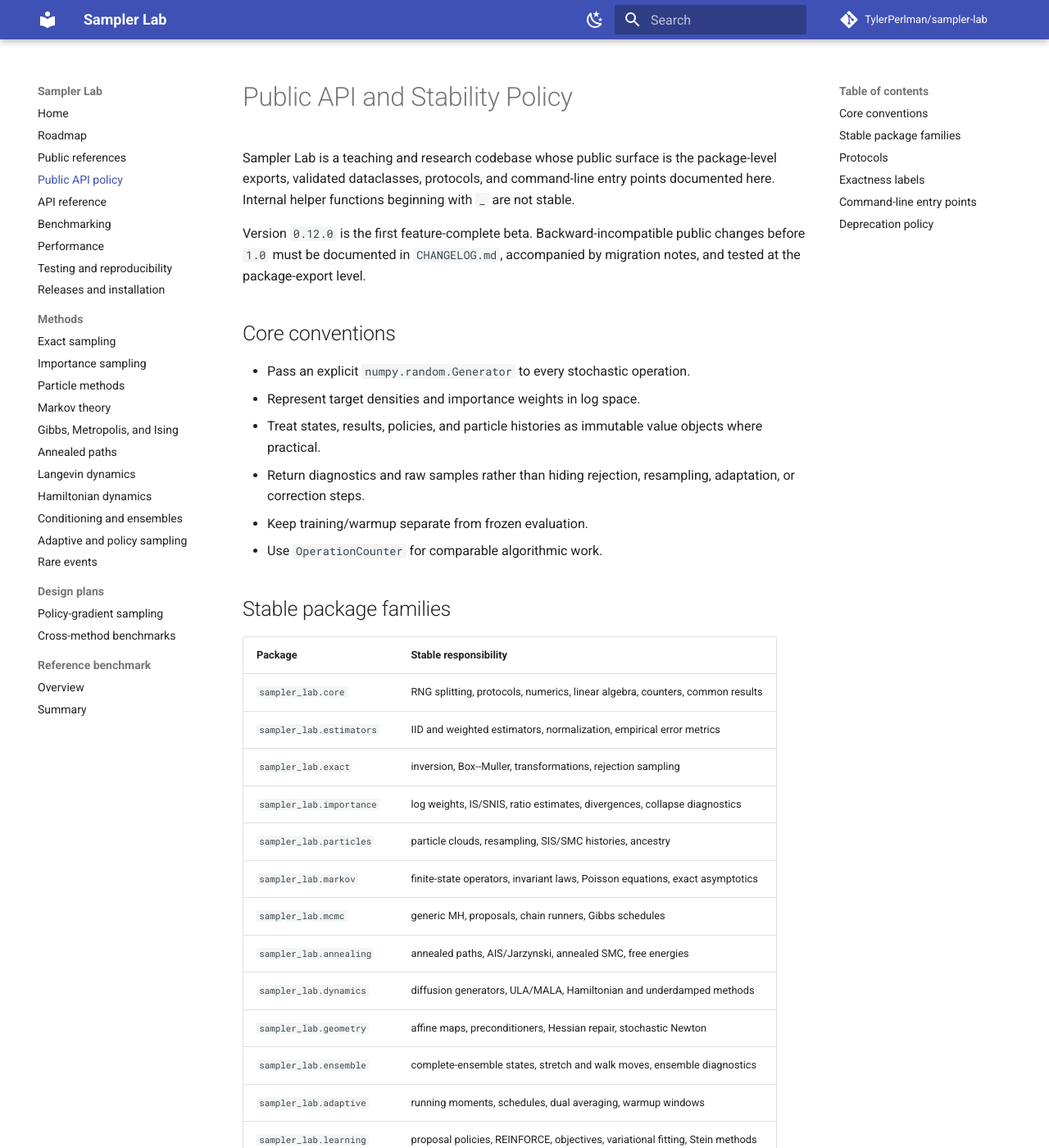
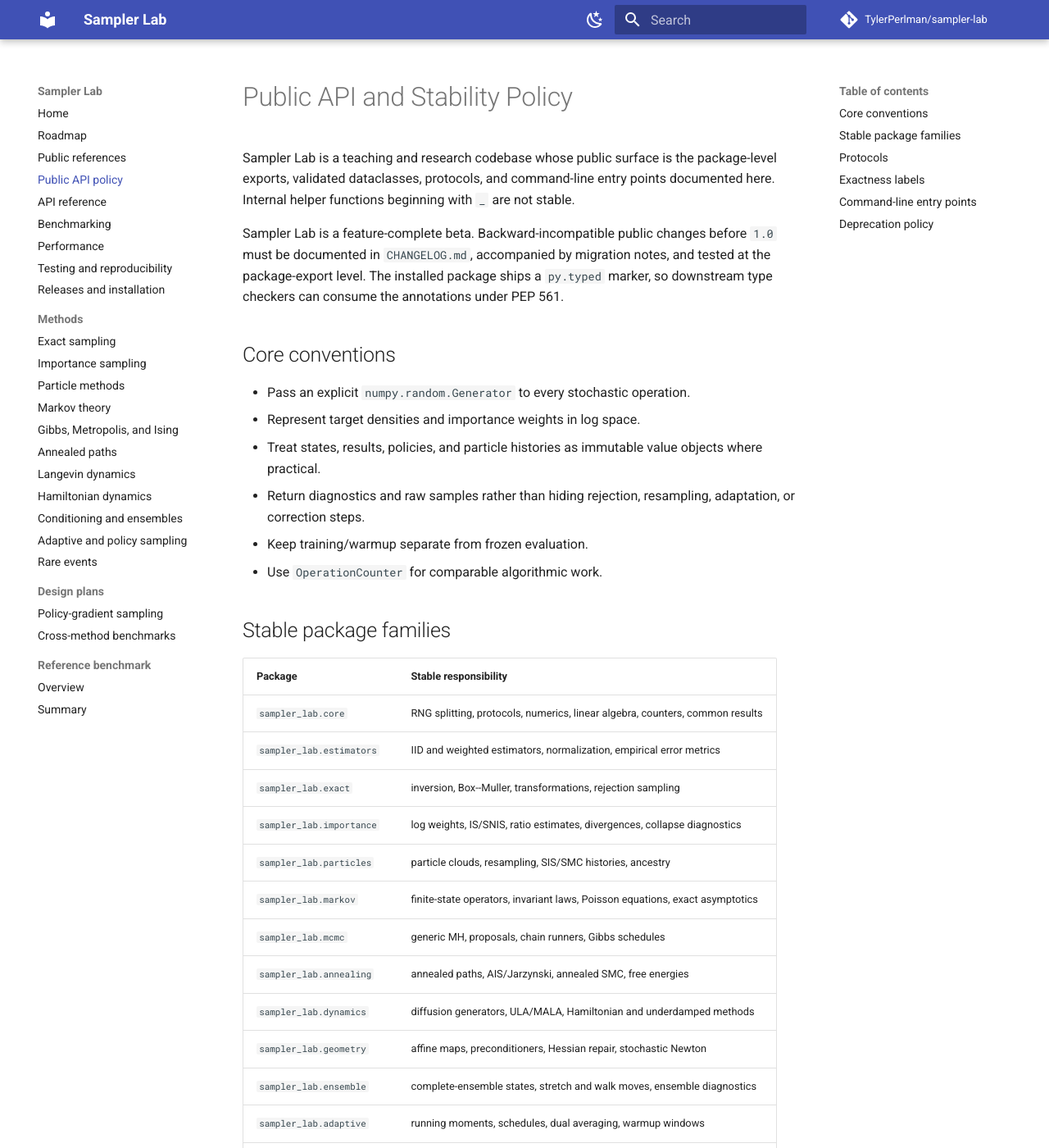
Before and after one commit to TylerPerlman/sampler-lab, an MkDocs documentation site: the page built from docs/public_api.md, in a window 1280 px wide and 1400 px high. Shown: the whole window at 82% size. Built offline with MkDocs 1.6.1 and Material for MkDocs 9.7.7, drawn with Linux system fonts in a browser that asks for light colours; comment, search, counter and statistics services are not loaded; some of the changed text lies outside the part shown.

Commit message:
Document beta stability and PEP 561 support

```diff
--- a/docs/public_api.md
+++ b/docs/public_api.md
@@ -4,9 +4,10 @@ Sampler Lab is a teaching and research codebase whose public surface is the pack
 validated dataclasses, protocols, and command-line entry points documented here. Internal helper
 functions beginning with `_` are not stable.
 
-Version `0.12.0` is the first feature-complete beta. Backward-incompatible public changes before
-`1.0` must be documented in `CHANGELOG.md`, accompanied by migration notes, and tested at the
-package-export level.
+Sampler Lab is a feature-complete beta. Backward-incompatible public changes before `1.0` must be
+documented in `CHANGELOG.md`, accompanied by migration notes, and tested at the package-export
+level. The installed package ships a `py.typed` marker, so downstream type checkers can consume the
+annotations under PEP 561.
 
 ## Core conventions
 
@@ -41,7 +42,8 @@ package-export level.
 | `sampler_lab.models` | transparent reference targets and model-specific laboratories |
 
 Package `__init__.py` files define the intended import surface. Deep imports remain available for
-study, but callers should prefer package exports when one exists.
+study, but callers should prefer package exports when one exists. The
+[generated API reference](api.md) renders those exports from the live docstrings and signatures.
 
 ## Protocols
 
```
